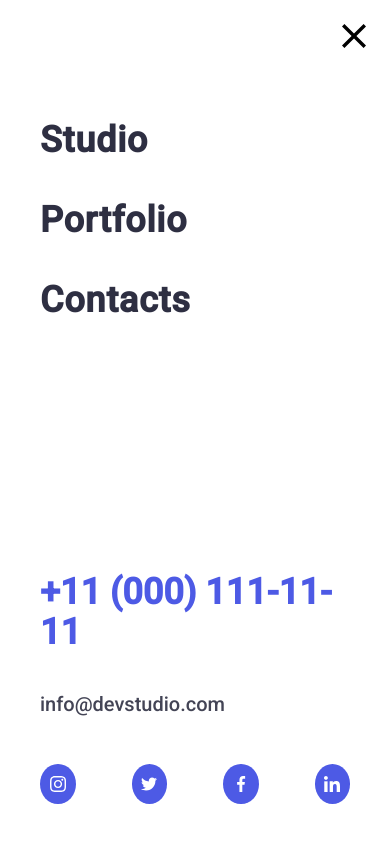
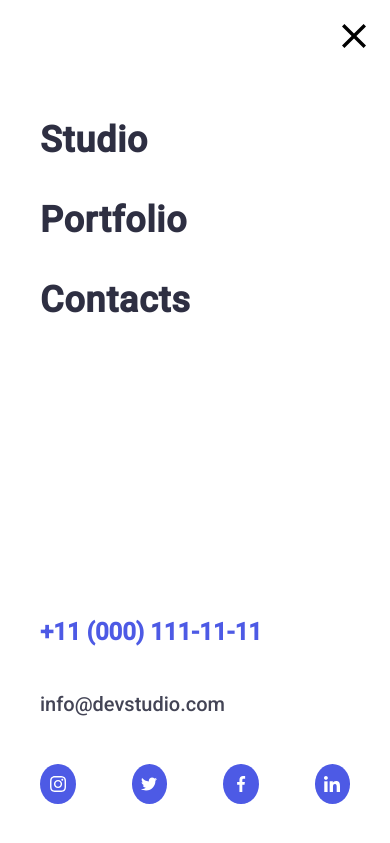
Before and after one commit to Orest1002/goit-markup-hw-07, a plain HTML site: page index.html in a window 390 px wide. Both pictures are taken after a click on the button 353 px from the left and 37 px from the top of the page. Shown: the top 843 px of the page. Drawn offline with nearby package versions, Linux system fonts and the light colour scheme.

Commit message:
додає шрифт телефону 24

```diff
--- a/styles/styles.css
+++ b/styles/styles.css
@@ -2500,3 +2500,8 @@ text-transform: uppercase;
 
         }
       }
+      @media screen and (max-width:420px){
+        .contact-tel{
+            font-size: 24px;
+        }
+    }
```
